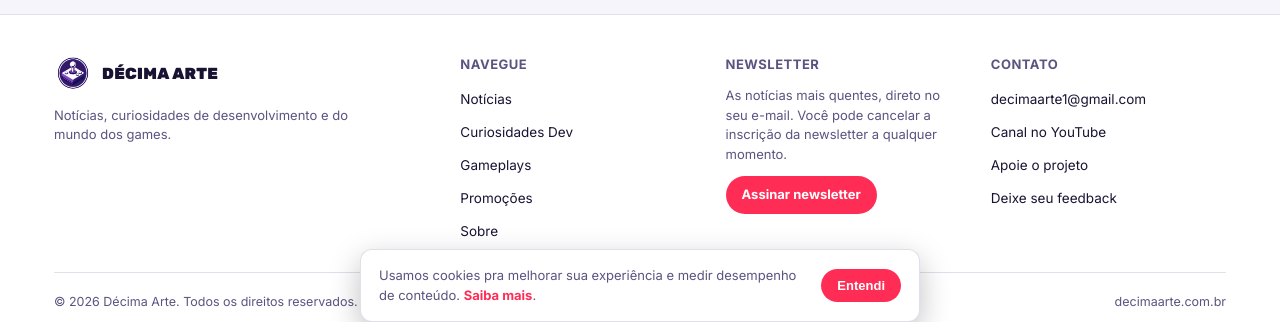
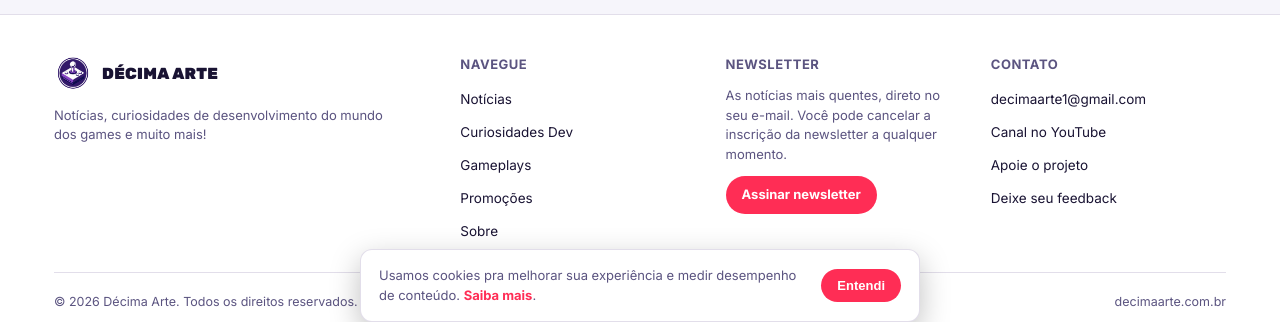
Before and after one commit to decimaarte/decimaarte, a Jekyll site: the page built from index.html, in a window 1280 px wide and 900 px high, scrolled down 783 px. Shown: the part 562-884 px from the top of the window. Built offline with Jekyll 4.4.1, drawn with Linux system fonts in a browser that asks for light colours.

Commit message:
Update Textos do site “textos_gerais”

```diff
--- a/_data/textos.yml
+++ b/_data/textos.yml
@@ -2,5 +2,5 @@ promocoes_aviso: 'O projeto Décima Arte participa de programas de afiliados (Am
 promocoes_intro: Aqui você encontra hardware, periféricos, jogos, cupons de desconto e cadeiras em promoção.
 apoie_intro: O projeto Décima Arte é feito de forma independente. Se o conteúdo te ajuda e te diverte, você pode apoiar com qualquer valor, via Pix/ QR Code.
 sobre_texto: 'O Décima Arte nasceu de uma ideia simples: jogos são a décima arte, e merecem ser tratados com a mesma curiosidade e profundidade que qualquer outra forma de expressão. Aqui você encontra notícias quentes do mundo dos games, curiosidades sobre como os jogos são feitos — engines, ferramentas, bastidores de produção — e, aos poucos, guias e conteúdo em vídeo pra quem curte gameplays e pra quem sonha em trabalhar com desenvolvimento de games.'
-footer_descricao: Notícias, curiosidades de desenvolvimento e  do mundo dos games.
+footer_descricao: Notícias, curiosidades de desenvolvimento do mundo dos games e muito mais!
 footer_newsletter_texto: As notícias mais quentes, direto no seu e-mail. Você pode cancelar a inscrição da newsletter a qualquer momento.
```
